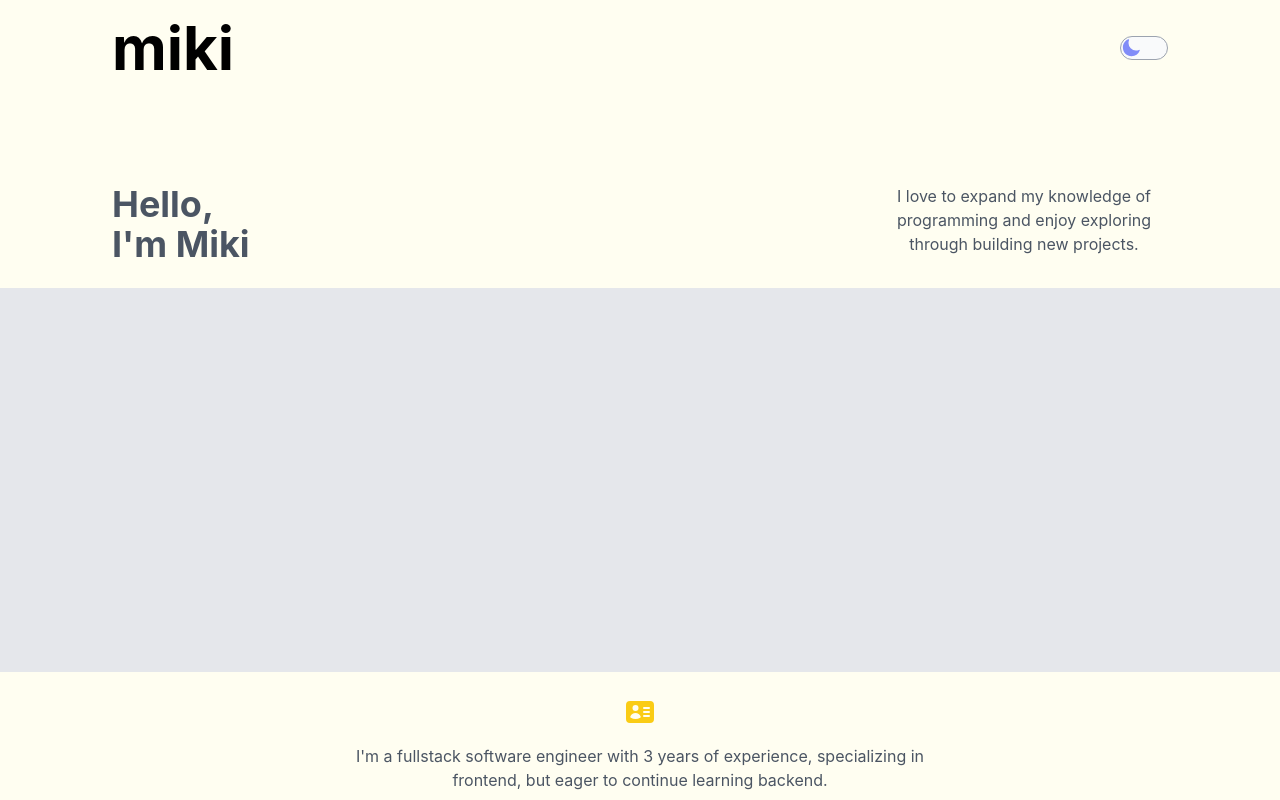
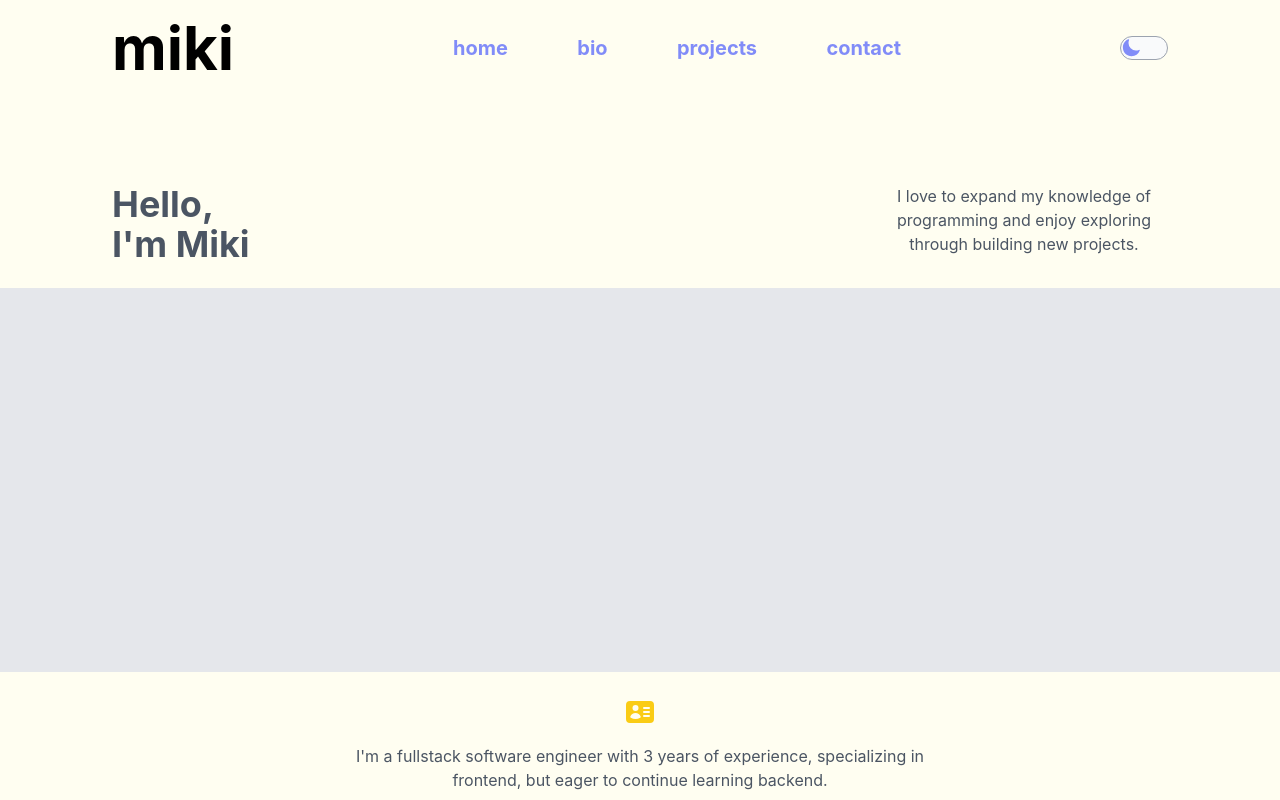
Before and after one commit to miki-saarna/portfolio-v2, a React (Create React App) app in the folder frontend/: page / in a window 1280 px wide. Shown: the top 800 px of the page. Built offline with nearby package versions, Linux system fonts and the light colour scheme.

Commit message:
Created non mobile nav bar

```diff
--- a/frontend/src/header/index.tsx
+++ b/frontend/src/header/index.tsx
@@ -2,6 +2,7 @@ import { JSX, useState } from 'react';
 import DarkModeToggle from '../utils/darkMode';
 import { Bars3Icon } from '@heroicons/react/24/solid';
 import MobileNavMenu from '../nav-menu/mobile';
+import { NavLink } from 'react-router-dom';
 
 function App({ darkMode, setDarkMode }: { darkMode: boolean, setDarkMode: Function }): JSX.Element {
   const [mobileNavMenuOpen, setMobileNavMenuOpen] = useState<boolean>(false);
@@ -10,6 +11,12 @@ function App({ darkMode, setDarkMode }: { darkMode: boolean, setDarkMode: Functi
     <>
       <div className="max-w-2xl lg:max-w-6xl mx-auto flex justify-between items-center h-16 lg:h-24 p-6 lg:px-12">
         <div className="text-5xl lg:text-6xl font-bold">miki</div>
+        <div className="hidden lg:flex space-x-12 justify-between w-full max-w-md text-xl font-bold text-indigo-400">
+          <NavLink to="/">home</NavLink>
+          <NavLink to="/bio">bio</NavLink>
+          <NavLink to="/projects">projects</NavLink>
+          <NavLink to="/contact">contact</NavLink>
+        </div>
         <DarkModeToggle darkMode={darkMode} setDarkMode={setDarkMode} className="hidden lg:block" />
         <button onClick={() => setMobileNavMenuOpen(true)} className="lg:hidden w-8 h-8">
           <Bars3Icon />
```
